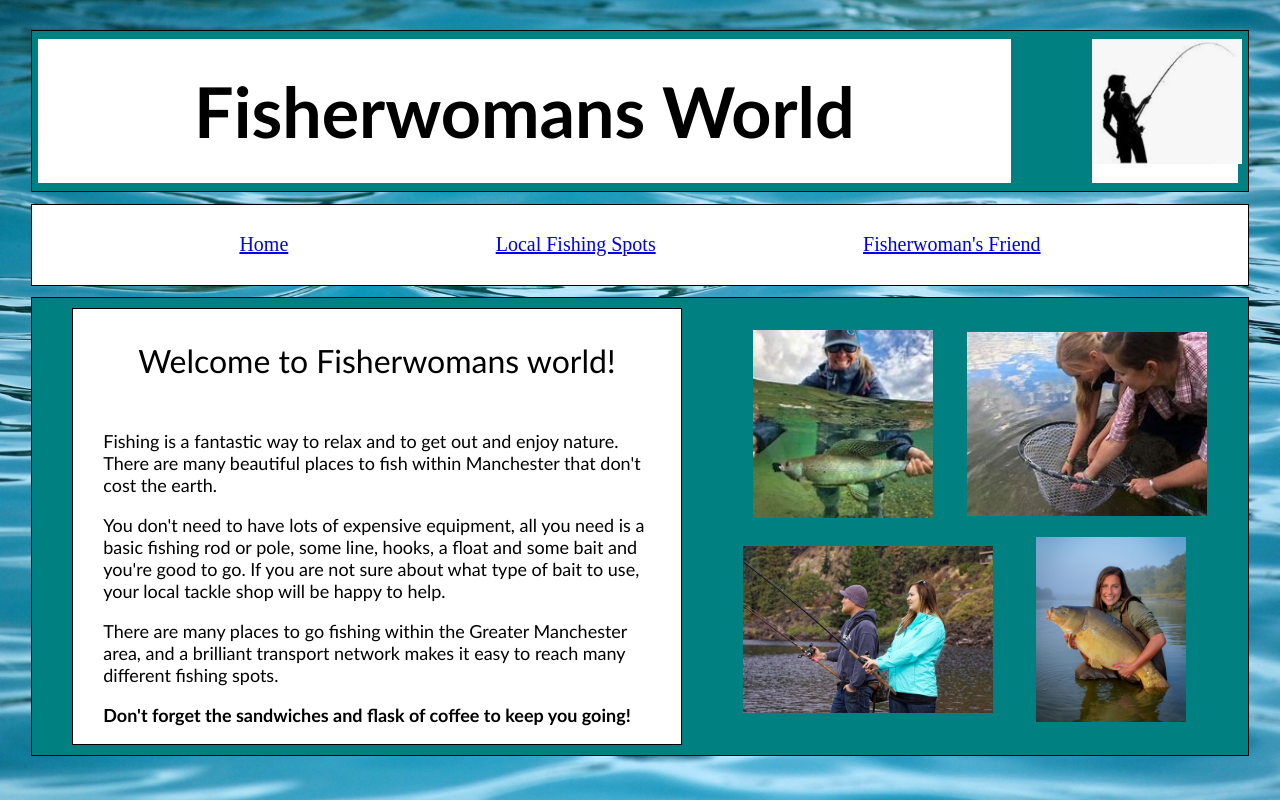
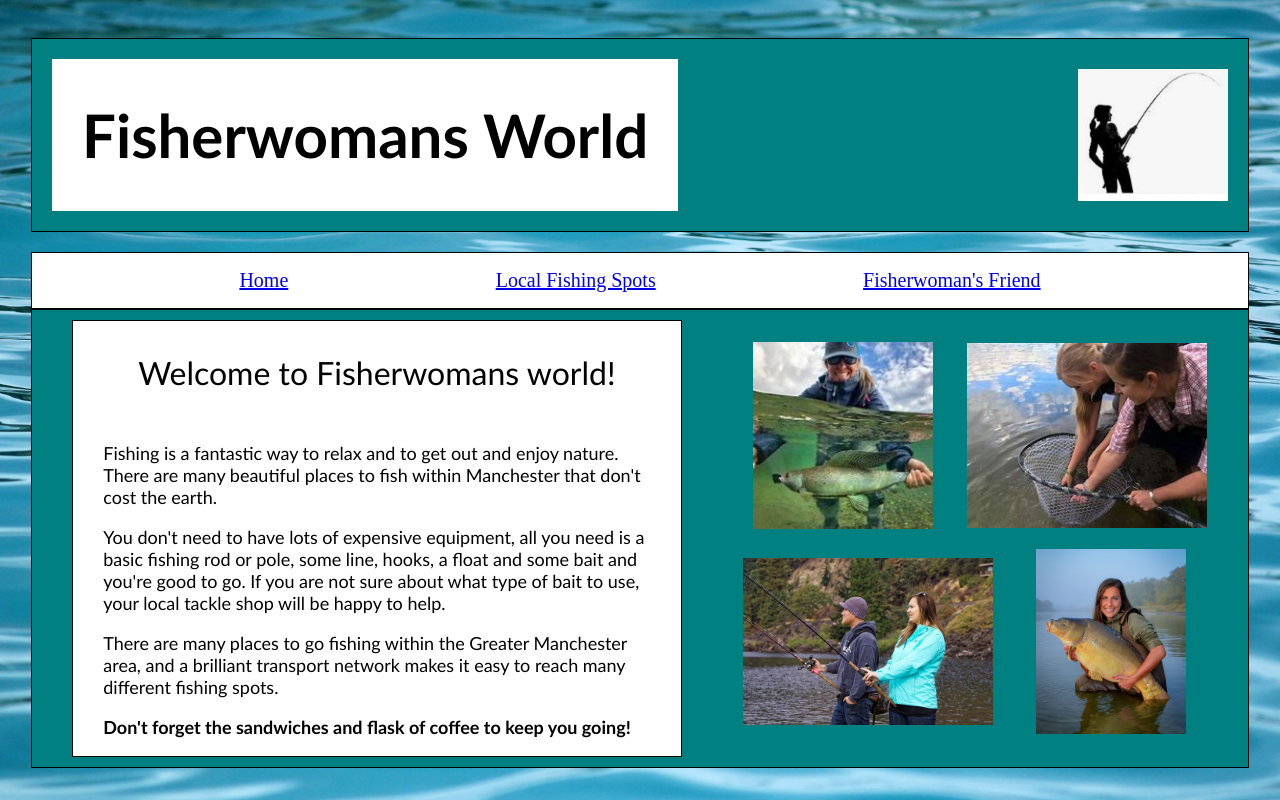
Before and after one commit to LorraineWilliams/css.fishing, a plain HTML site: page index.html in a window 1280 px wide. Drawn offline with Linux system fonts and the light colour scheme.

Commit message:
Add files via upload

```diff
--- a/fisherwomans_friend.css
+++ b/fisherwomans_friend.css
@@ -11,7 +11,7 @@ body{
 }
 
 .two{
-    height:20%;
+    height:fit-content;
     width:95%;
     background-color: teal;
     border:solid black 1px;
@@ -19,7 +19,12 @@ body{
     justify-content: space-between;
     align-items:center;
     margin-top: 20px;
+    margin-left: 20px;
+    margin-bottom: 20px;
+    margin-right: 20px;
+    flex-direction:row;
 }
+
 
 .three{
     height:fit-content;
@@ -30,6 +35,7 @@ body{
     display: flex;
     justify-content: space-evenly;
     align-items:center;
+
 }
 
 
@@ -46,30 +52,29 @@ body{
 
 }
 
+
 .four{
-
-    display:flex;
-    height:90%;
-    width:80%;
     background-color: white;
-    margin-left: 6px;
-    font-size: 35px;
+    height:auto;
+    width:fit-content;
+    font-size:30px;
     font-family: 'Trebuchet MS', 'Lucida Sans Unicode', 'Lucida Grande', 'Lucida Sans', Arial, sans-serif;
-    font-weight: 200;
-    justify-content: center;
-    align-items:center;
-
-
+    margin-left: 20px;
+    margin-top: 20px;
+    margin-bottom: 20px;
+    margin-right: 20px;
+    padding-right: 30px;
+    padding-left: 30px;
 }
 
 .five{
-
-    height:90%;
-    width:12%;
+    margin-right: 20px;
     background-color: white;
-    margin-right:10px;
-
-
+    height:auto;
+    width:auto;
+    margin-top: 20px;
+    margin-bottom: 20px;
+    margin-left: 20px;
 
 }
 
--- a/fishing_spots.css
+++ b/fishing_spots.css
@@ -11,14 +11,19 @@ body{
 }
 
 .two{
-    height:20%;
+    height:fit-content;
     width:95%;
-    background-color: teal;
     border:solid black 1px;
+    background-color:teal;
     display:flex;
     justify-content: space-between;
     align-items:center;
+    flex-direction:row;
+    align-items: center;
+    margin-left: 20px;
     margin-top: 20px;
+    margin-bottom: 20px;
+    margin-right: 20px;
 }
 
 .three{
@@ -30,8 +35,8 @@ body{
     display: flex;
     justify-content: space-evenly;
     align-items:center;
+
 }
-
 
 #nav_bar{
     height:30%;
@@ -48,29 +53,27 @@ body{
 
 
 .four{
-
-    display:flex;
-    height:90%;
-    width:80%;
     background-color: white;
-    margin-left: 6px;
-    font-size: 35px;
+    height:auto;
+    width:fit-content;
+    font-size:30px;
     font-family: 'Trebuchet MS', 'Lucida Sans Unicode', 'Lucida Grande', 'Lucida Sans', Arial, sans-serif;
-    font-weight: 200;
-    justify-content: center;
-    align-items:center;
-
-
+    margin-left: 20px;
+    margin-top: 20px;
+    margin-bottom: 20px;
+    margin-right: 20px;
+    padding-right: 30px;
+    padding-left: 30px;
 }
 
 .five{
-
-    height:90%;
-    width:12%;
+    margin-right: 20px;
     background-color: white;
-    margin-right:10px;
-
-
+    height:auto;
+    width:auto;
+    margin-top: 20px;
+    margin-bottom: 20px;
+    margin-left: 20px;
 
 }
 
--- a/index.css
+++ b/index.css
@@ -4,50 +4,57 @@ body {
     background-size: cover;
     height:100vh;
     width:100vw;
-    margin:0px;
     flex-direction: column;
     justify-content:space-between;
     align-items:center;
+    margin:0px;
 }
 
 .two{
-    height:20%;
+    height:fit-content;
     width:95%;
-    background-color: teal;
     border:solid black 1px;
+    background-color:teal;
     display:flex;
     justify-content: space-between;
     align-items:center;
+    flex-direction:row;
+    align-items: center;
+    margin-left: 20px;
+    margin-top: 20px;
+    margin-bottom: 20px;
+    margin-right: 20px;
+}
+
+.four{
+    background-color: white;
+    height:auto;
+    width:fit-content;
+    font-size:30px;
+    font-family: 'Trebuchet MS', 'Lucida Sans Unicode', 'Lucida Grande', 'Lucida Sans', Arial, sans-serif;
+    margin-left: 20px;
+    margin-top: 20px;
+    margin-bottom: 20px;
+    margin-right: 20px;
+    padding-right: 30px;
+    padding-left: 30px;
+}
+
+.five{
+    margin-right: 20px;
+    background-color: white;
+    height:auto;
+    width:auto;
+    font-size:30px;
+    font-family: Verdana, Geneva, Tahoma, sans-serif;
+    margin-top: 20px;
+    margin-bottom: 20px;
+    margin-left: 20px;
 
 }
 
-.four{
-    display:flex;
-    height:90%;
-    width:80%;
-    background-color: white;
-    margin-left: 6px;
-    font-size: 35px;
-    font-family: 'Trebuchet MS', 'Lucida Sans Unicode', 'Lucida Grande', 'Lucida Sans', Arial, sans-serif;
-    font-weight: 200;
-    justify-content: center;
-    align-items:center;
-
-
-}
-
-.five{
-
-    height:90%;
-    width:12%;
-    background-color: white;
-    margin-right:10px;
-
-
-
-}
 #nav_bar{
-    height:10%;
+    height:30%;
     width:95%;
     background-color: white;
     border:solid black 1px;
```
